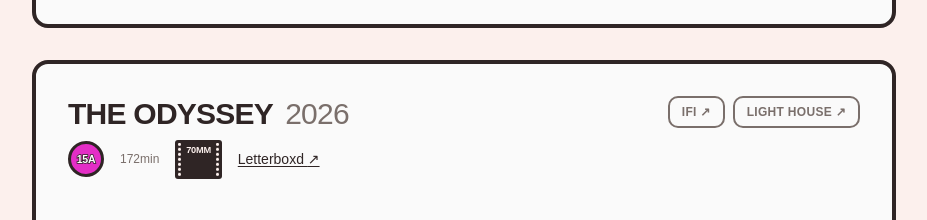
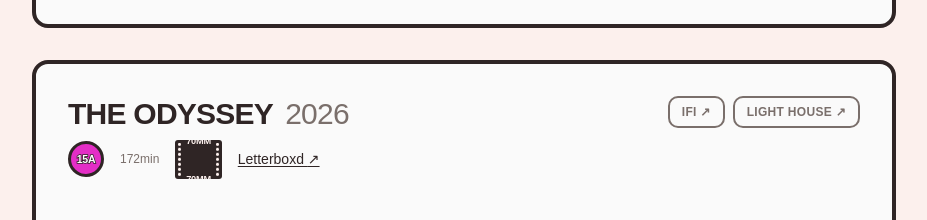
Before and after one commit to seufelipe/flm-on, a Next.js app: page / in a window 1280 px wide. Shown: the part 3624-3844 px from the top of the page, without its empty margins (176-1103 px from the left). Built offline with nearby package versions, Linux system fonts and the light colour scheme; a web font is replaced by a local one.

Commit message:
Film-format tags: speed the reel up (3s -> 1.5s)
Co-Authored-By: Claude Sonnet 5 <noreply@anthropic.com>

```diff
--- a/app/globals.css
+++ b/app/globals.css
@@ -120,7 +120,7 @@
   inset: 0;
   display: flex;
   flex-direction: column;
-  animation: flm-filmstrip 3s linear infinite;
+  animation: flm-filmstrip 1.5s linear infinite;
 }
 
 .flm-filmstrip-frame {
```
